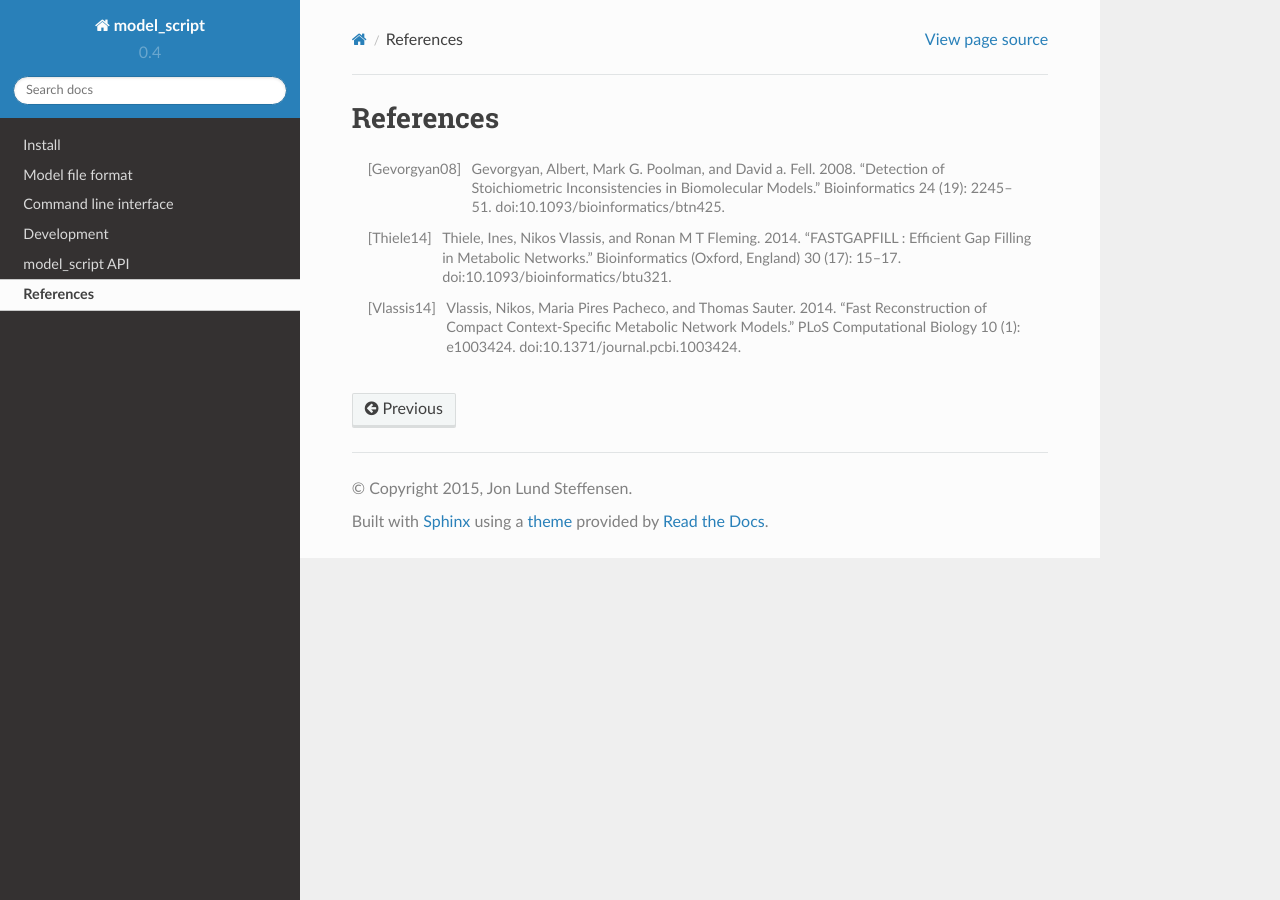
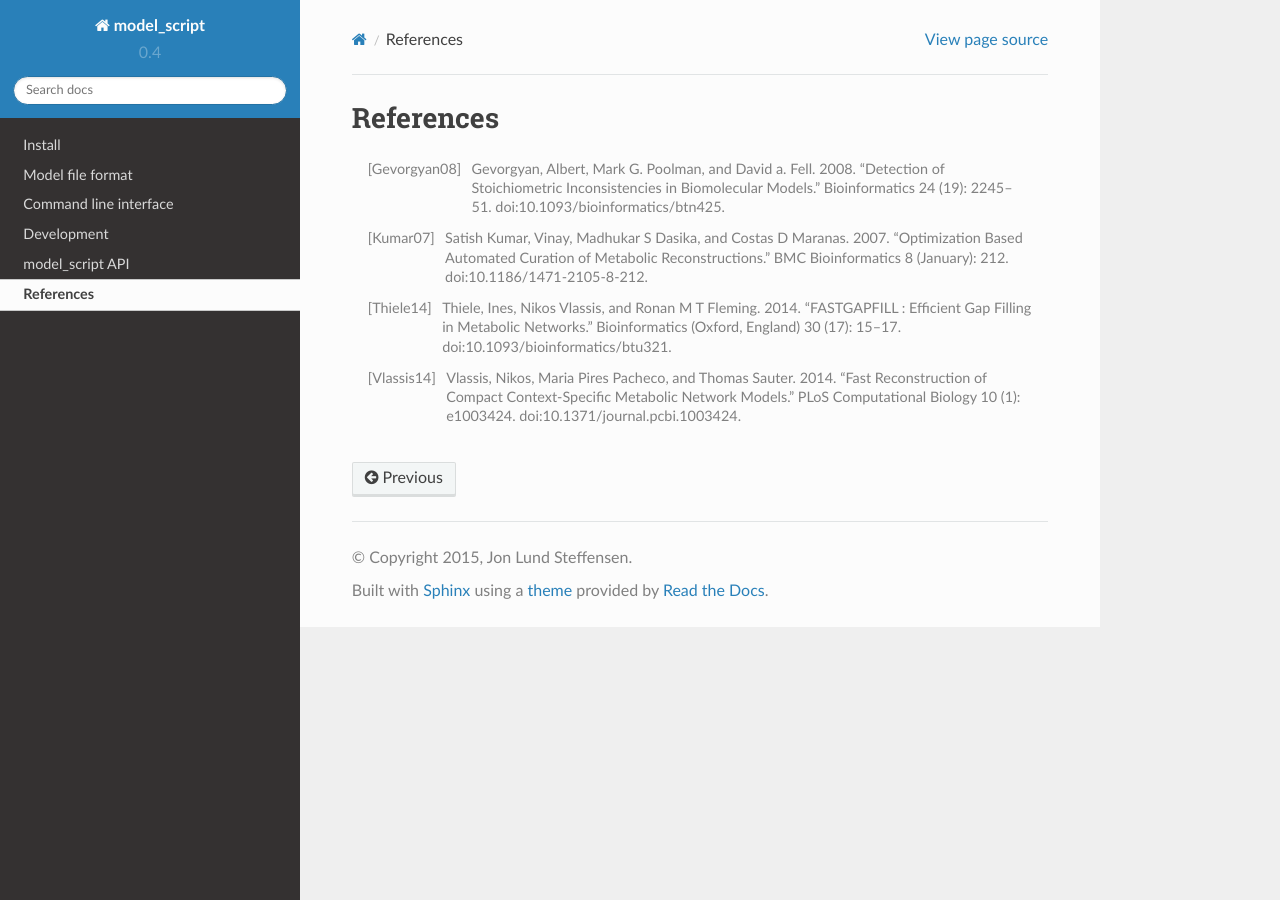
Before and after one commit to zhanglab/psamm, a Sphinx documentation site: the page built from docs/references.rst, in a window 1280 px wide. Built offline with Sphinx 7.4.7 and the Read the Docs theme 2.0.0, drawn with Linux system fonts in a browser that asks for light colours.

Commit message:
gapfill: Move inline citation to docs

```diff
--- a/docs/references.rst
+++ b/docs/references.rst
@@ -5,6 +5,9 @@ References
 .. [Gevorgyan08] Gevorgyan, Albert, Mark G. Poolman, and David a. Fell. 2008.
     “Detection of Stoichiometric Inconsistencies in Biomolecular Models.”
     Bioinformatics 24 (19): 2245–51. doi:10.1093/bioinformatics/btn425.
+.. [Kumar07] Satish Kumar, Vinay, Madhukar S Dasika, and Costas D Maranas.
+    2007. “Optimization Based Automated Curation of Metabolic Reconstructions.”
+    BMC Bioinformatics 8 (January): 212. doi:10.1186/1471-2105-8-212.
 .. [Thiele14] Thiele, Ines, Nikos Vlassis, and Ronan M T Fleming. 2014.
     “FASTGAPFILL : Efficient Gap Filling in Metabolic Networks.”
     Bioinformatics (Oxford, England) 30 (17): 15–17.
```
Also changed, not shown: 1 other file.
